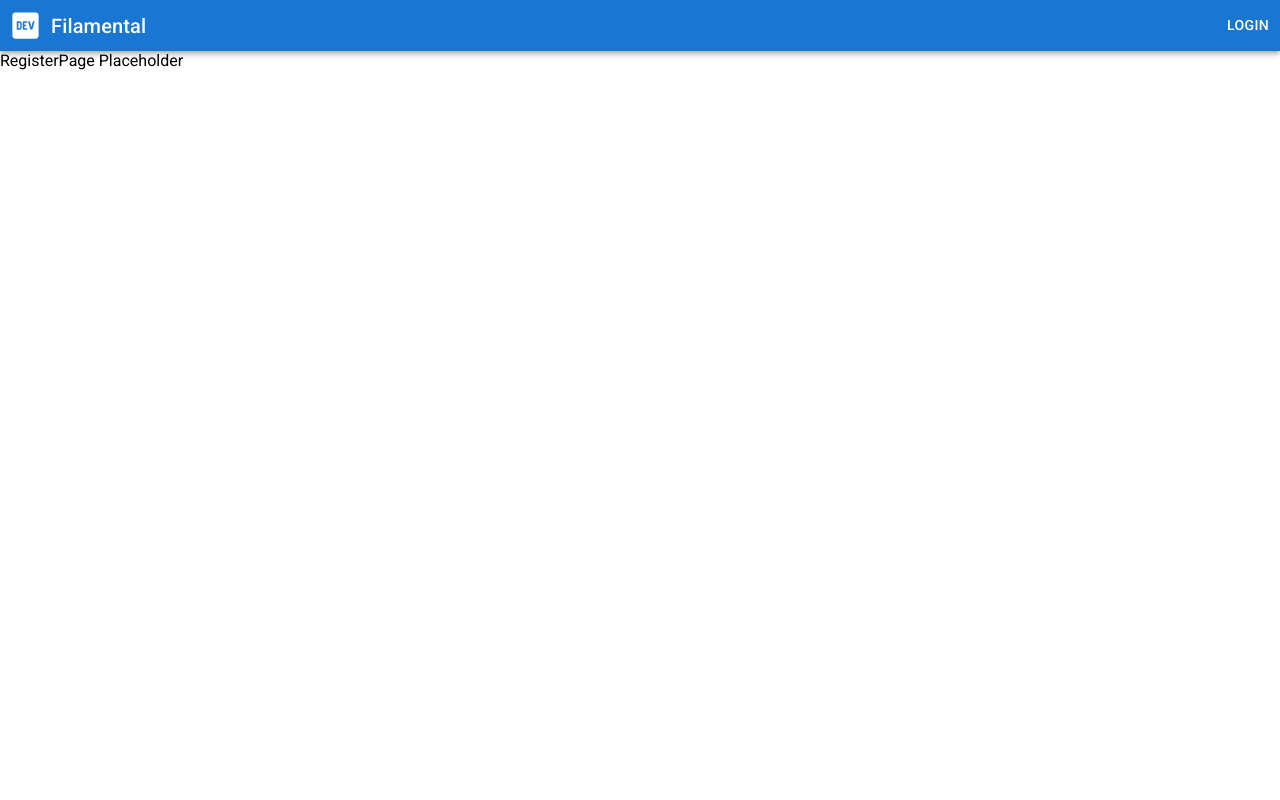
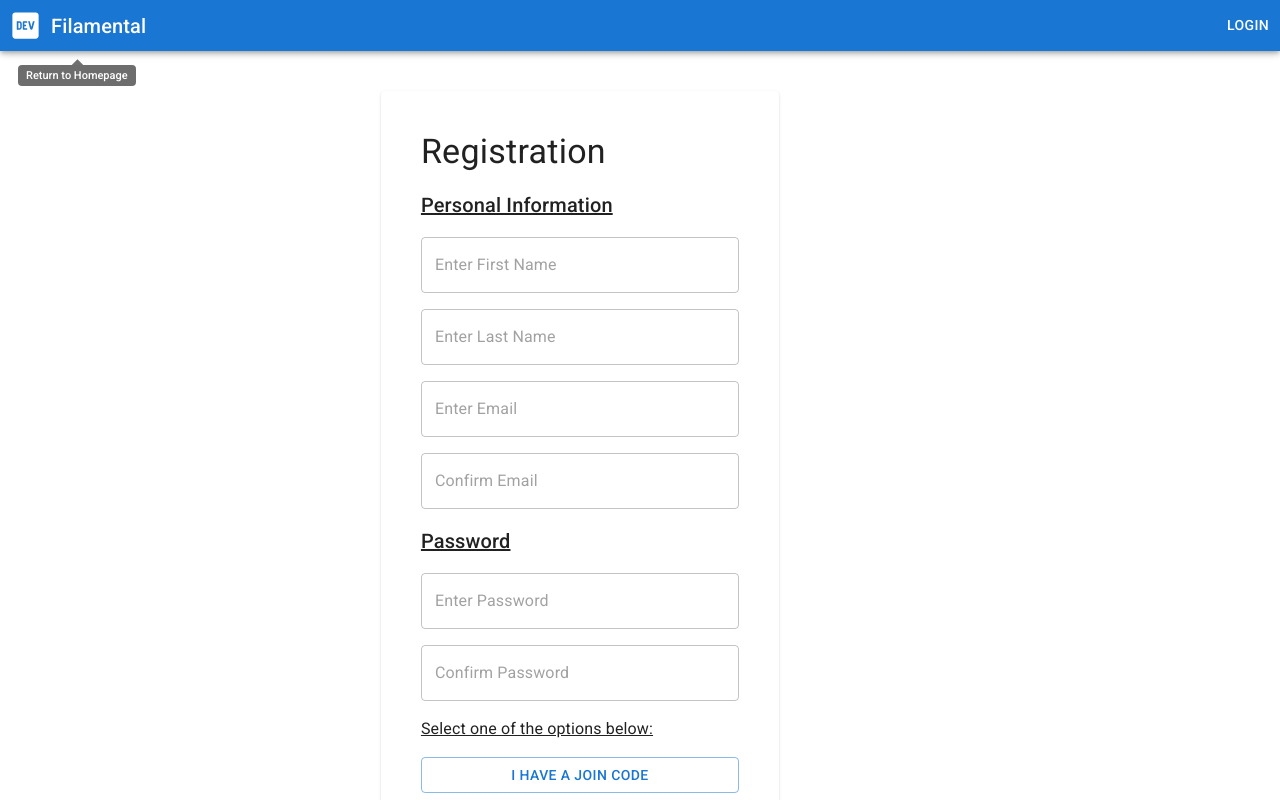
Before and after one commit to JasonKrentsel/Filamental-ReactFrontend, a React (Vite) app: page /register in a window 1280 px wide. Built offline with nearby package versions, Linux system fonts and the light colour scheme.

Commit message:
Changed username to email, and other edits to match backend

```diff
--- a/src/context/AuthContext.tsx
+++ b/src/context/AuthContext.tsx
@@ -13,10 +13,11 @@ export interface DecodedAuthToken {
   user_id: number;
 
   // custom token fields
-  username: string;
   email: string;
   organization_name: string;
   role: string;
+  first_name: string;
+  last_name: string;
 }
 
 // ------------------- Context -------------------
@@ -61,8 +62,8 @@ export const AuthProvider: React.FC<{ children: React.ReactNode }> = ({
   /**
    * Handles user login.
    * This function is called from a form submission event.
-   * The form should have two inputs: username and password.
-   * It retrieves the username and password from the form,
+   * The form should have two inputs: email and password.
+   * It retrieves the email and password from the form,
    * attempts to get authentication tokens, and updates the state accordingly.
    * Use the promise returned by this function to navigate to the desired page after login.
    *
@@ -72,10 +73,10 @@ export const AuthProvider: React.FC<{ children: React.ReactNode }> = ({
   const login = async (e: React.FormEvent<HTMLFormElement>): Promise<void> => {
     e.preventDefault();
     const formData = new FormData(e.target as HTMLFormElement);
-    const username = formData.get("username") as string;
+    const email = formData.get("email") as string;
     const password = formData.get("password") as string;
     try {
-      const { access, refresh } = await getToken(username, password);
+      const { access, refresh } = await getToken(email, password);
       setAccessToken(access);
       setRefreshToken(refresh);
       setUser(jwtDecode<DecodedAuthToken>(access));
--- a/src/pages/Forms/LoginPage.tsx
+++ b/src/pages/Forms/LoginPage.tsx
@@ -38,7 +38,8 @@ const LoginPage = () => {
             <TextField
               variant="outlined"
               name="username"
-              placeholder="Enter Username"
+              type="email"
+              placeholder="Enter Email"
             />
             <TextField
               variant="outlined"
--- a/src/pages/Forms/RegisterPage.tsx
+++ b/src/pages/Forms/RegisterPage.tsx
@@ -1,6 +1,215 @@
+import {
+  Button,
+  Grow,
+  Paper,
+  Stack,
+  TextField,
+  Typography,
+} from "@mui/material";
+import { useState } from "react";
+import { useNavigate } from "react-router-dom";
+import {
+  registerUserWithJoinCode,
+  registerUserWithNewOrg,
+} from "../../utils/ApiHandlers/AccountRegistrationHandler";
+
+type registerChoice = "joinCode" | "newOrganization" | null;
+
 // TODO: Implement RegisterPage
 const RegisterPage = () => {
-  return <div>RegisterPage Placeholder</div>;
+  const [registerChoice, setRegisterChoice] = useState<registerChoice>(null);
+  const navigate = useNavigate();
+
+  return (
+    <form
+      onSubmit={(e: React.FormEvent<HTMLFormElement>) => {
+        // first form submit, next step is to show the join code or new organization form
+        e.preventDefault();
+        const formData = new FormData(e.target as HTMLFormElement);
+        const email = formData.get("registerEmail") as string;
+        const emailConfirm = formData.get("registerEmailConfirm") as string;
+        const password = formData.get("registerPassword") as string;
+        const passwordConfirm = formData.get(
+          "registerPasswordConfirm"
+        ) as string;
+        const firstName = formData.get("registerFirstName") as string;
+        const lastName = formData.get("registerLastName") as string;
+
+        // Check if email and password confirmation fields match
+        if (email !== emailConfirm) {
+          alert("Email addresses do not match.");
+          return;
+        }
+        if (password !== passwordConfirm) {
+          alert("Passwords do not match.");
+          return;
+        }
+
+        const afterResponse = () => {
+          setRegisterChoice(null);
+          navigate("/login");
+        };
+
+        if (registerChoice === "joinCode") {
+          const joinCode = formData.get("registerJoinCode") as string;
+          registerUserWithJoinCode(
+            email,
+            password,
+            firstName,
+            lastName,
+            joinCode
+          ).then(afterResponse);
+        } else if (registerChoice === "newOrganization") {
+          const organizationName = formData.get(
+            "registerOrganizationName"
+          ) as string;
+          registerUserWithNewOrg(
+            email,
+            password,
+            firstName,
+            lastName,
+            organizationName
+          ).then(afterResponse);
+        }
+      }}
+    >
+      <Stack
+        direction="row"
+        paddingTop={5}
+        alignItems="center"
+        justifyContent="center"
+        spacing={5}
+        sx={{
+          width: "100%",
+        }}
+      >
+        <Paper
+          sx={{
+            paddingTop: 5,
+            paddingBottom: 5,
+            paddingLeft: 5,
+            paddingRight: 5,
+          }}
+        >
+          <Stack direction="column" spacing={2}>
+            <Typography variant="h4">Registration</Typography>
+
+            <Typography variant="h6" sx={{ textDecoration: "underline" }}>
+              Personal Information
+            </Typography>
+            <TextField
+              variant="outlined"
+              name="registerFirstName"
+              placeholder="Enter First Name"
+              required
+            />
+            <TextField
+              variant="outlined"
+              name="registerLastName"
+              placeholder="Enter Last Name"
+              required
+            />
+            <TextField
+              variant="outlined"
+              type="email"
+              name="registerEmail"
+              placeholder="Enter Email"
+              required
+            />
+            <TextField
+              variant="outlined"
+              type="email"
+              name="registerEmailConfirm"
+              placeholder="Confirm Email"
+              required
+            />
+            <Typography variant="h6" sx={{ textDecoration: "underline" }}>
+              Password
+            </Typography>
+            <TextField
+              variant="outlined"
+              type="password"
+              name="registerPassword"
+              placeholder="Enter Password"
+              required
+            />
+            <TextField
+              variant="outlined"
+              type="password"
+              name="registerPasswordConfirm"
+              placeholder="Confirm Password"
+              required
+            />
+
+            <Typography variant="body1" sx={{ textDecoration: "underline" }}>
+              Select one of the options below:
+            </Typography>
+            <Stack spacing={1} justifyContent="center">
+              <Button
+                variant={
+                  registerChoice === "joinCode" ? "contained" : "outlined"
+                }
+                onClick={() => setRegisterChoice("joinCode")}
+              >
+                I have a join code
+              </Button>
+              <Button
+                variant={
+                  registerChoice === "newOrganization"
+                    ? "contained"
+                    : "outlined"
+                }
+                onClick={() => setRegisterChoice("newOrganization")}
+              >
+                I want to create a new organization
+              </Button>
+            </Stack>
+          </Stack>
+        </Paper>
+
+        <Grow in={registerChoice !== null} timeout={1000}>
+          <Paper
+            sx={{
+              paddingTop: 5,
+              paddingBottom: 5,
+              paddingLeft: 5,
+              paddingRight: 5,
+            }}
+          >
+            <Stack spacing={1}>
+              {registerChoice === "joinCode" && (
+                <>
+                  <Typography variant="h6">Join Code</Typography>
+                  <TextField
+                    variant="outlined"
+                    name="registerJoinCode"
+                    placeholder="Enter Join Code"
+                  />
+                  <Button variant="contained" type="submit">
+                    Register User and Join Organization
+                  </Button>
+                </>
+              )}
+
+              {registerChoice === "newOrganization" && (
+                <>
+                  <Typography variant="h6">New Organization</Typography>
+                  <TextField
+                    variant="outlined"
+                    name="registerOrganizationName"
+                    placeholder="Enter Organization Name"
+                  />
+                  <Button variant="contained" type="submit">
+                    Register User and Organization
+                  </Button>
+                </>
+              )}
+            </Stack>
+          </Paper>
+        </Grow>
+      </Stack>
+    </form>
+  );
 };
 
 export default RegisterPage;
--- /dev/null
+++ b/src/utils/ApiHandlers/AccountRegistrationHandler.ts
@@ -0,0 +1,45 @@
+import axiosInstance from "./AxiosInstance";
+
+export const registerUserWithNewOrg = async (
+  registration_email: string,
+  password: string,
+  firstName: string,
+  lastName: string,
+  new_organization_name: string
+) => {
+  const data = {
+    email: registration_email,
+    password: password,
+    first_name: firstName,
+    last_name: lastName,
+    new_organization_name: new_organization_name,
+  };
+
+  const response = await axiosInstance.post(
+    "/users/register/new-organization/",
+    data
+  );
+  return response;
+};
+
+export const registerUserWithJoinCode = async (
+  registration_email: string,
+  password: string,
+  firstName: string,
+  lastName: string,
+  join_code: string
+) => {
+  const data = {
+    email: registration_email,
+    password: password,
+    first_name: firstName,
+    last_name: lastName,
+    join_code: join_code,
+  };
+
+  const response = await axiosInstance.post(
+    "/users/register/join-organization/",
+    data
+  );
+  return response;
+};
--- a/src/utils/ApiHandlers/AuthHandler.ts
+++ b/src/utils/ApiHandlers/AuthHandler.ts
@@ -6,15 +6,15 @@ export interface AuthResponse {
 }
 
 export const getToken = async (
-  username: string,
+  email: string,
   password: string
 ): Promise<AuthResponse> => {
   const data = {
-    username: username,
+    email: email,
     password: password,
   };
 
-  const response = await axiosInstance.post("accounts/api/token/", data);
+  const response = await axiosInstance.post("users/token/", data);
 
   if (response.status === 200) {
     return response.data as AuthResponse;
@@ -30,10 +30,7 @@ export const getRefreshToken = async (
     refresh: refreshToken,
   };
 
-  const response = await axiosInstance.post(
-    "accounts/api/token/refresh/",
-    data
-  );
+  const response = await axiosInstance.post("users/token/refresh/", data);
 
   if (response.status === 200) {
     return response.data as AuthResponse;
```
